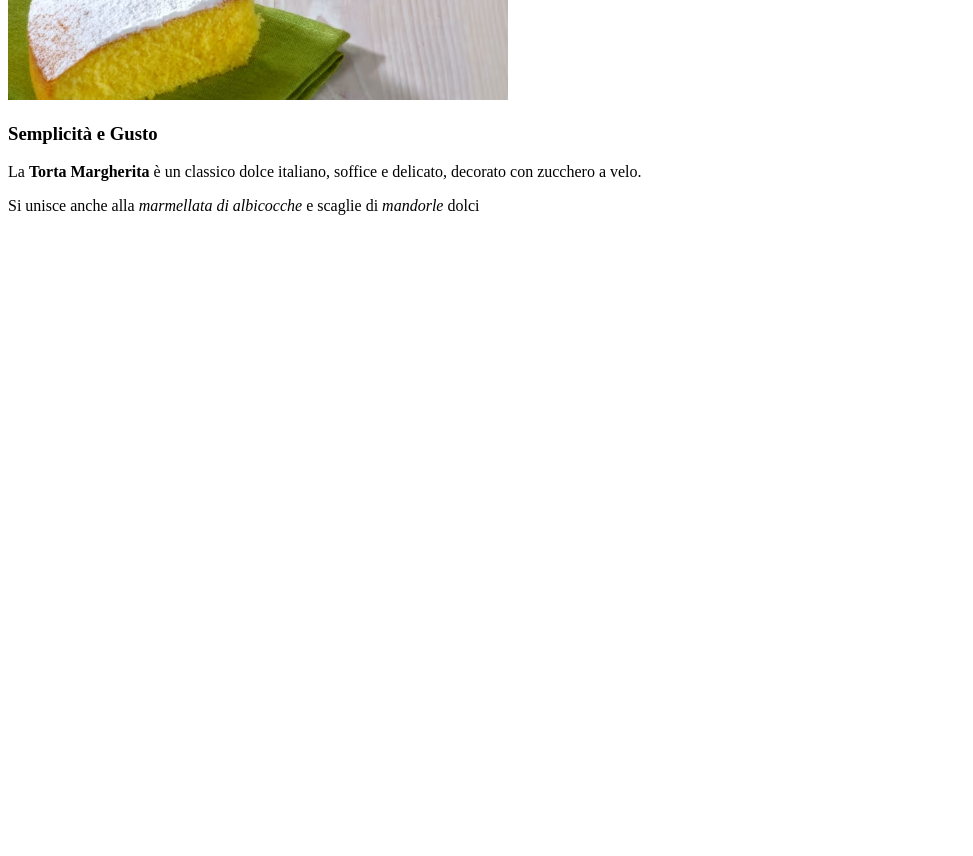
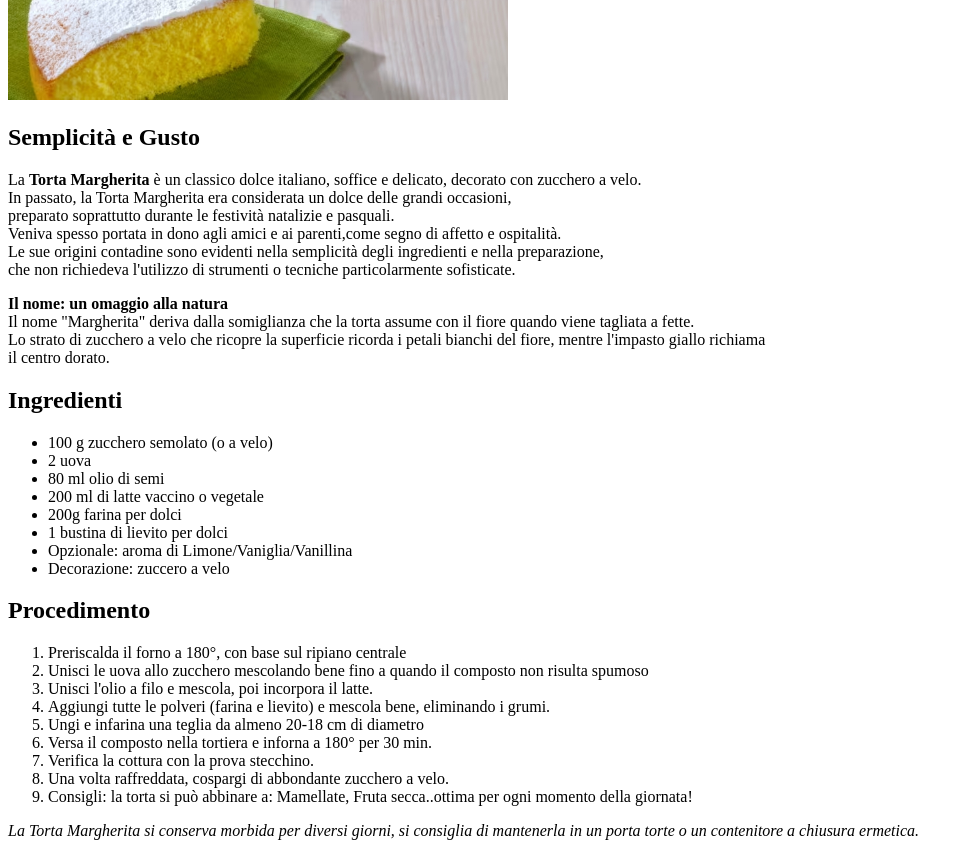
Before and after one commit to DenyDesu/odin-recipes, a plain HTML site: page recipes/torta.html in a window 1280 px wide. Shown: the part 380-1236 px from the top of the page, without its empty margins (0-973 px from the left). Before the commit the page ends 800 px from the top, so only its background shows below. Drawn offline with Linux system fonts and the light colour scheme.

Commit message:
Cosa: Inserita sezione Ingredienti e Procedimento
Why:Ripasso Liste <ul> e <ol>

```diff
--- a/recipes/torta.html
+++ b/recipes/torta.html
@@ -1,16 +1,52 @@
 <!DOCTYPE html>
-<html lang="en">
+<html lang="it">
 <head>
     <meta charset="UTF-8">
     <meta name="viewport" content="width=device-width, initial-scale=1.0">
     <title>Torta Margherita</title>
 </head>
 <body>
-    <h1>Torta Margherita</h1>
-    <img src="./images/torta_margherita.jpg" width="500px" height="400px">
-    <h3>Semplicità e Gusto</h3>
+<h1>Torta Margherita</h1>
+    <img src="./images/torta_margherita.jpg" alt="Torta margherita" width="500px" height="400px">
+
+<h2>Semplicità e Gusto</h2>
     <p>La <strong>Torta Margherita</strong> è un classico dolce italiano,
-        soffice e delicato, decorato con zucchero a velo.</p>
-    <p>Si unisce anche alla <em>marmellata di albicocche</em> e scaglie di <em>mandorle</em> dolci</p>
+        soffice e delicato, decorato con zucchero a velo.<br>
+        In passato, la Torta Margherita era considerata un dolce delle grandi occasioni,<br>
+        preparato soprattutto durante le festività natalizie e pasquali.<br>
+        Veniva spesso portata in dono agli amici e ai parenti,come segno di affetto e ospitalità.<br>
+        Le sue origini contadine sono evidenti nella semplicità degli ingredienti e nella preparazione,<br>
+        che non richiedeva l'utilizzo di strumenti o tecniche particolarmente sofisticate.</p>
+    <p><b>Il nome: un omaggio alla natura</b><br>
+        Il nome "Margherita" deriva dalla somiglianza che la torta assume con il fiore quando viene tagliata a fette.<br>
+        Lo strato di zucchero a velo che ricopre la superficie ricorda i petali bianchi del fiore, mentre l'impasto giallo richiama<br>
+        il centro dorato.</p>
+
+<h2>Ingredienti</h2>
+<ul>
+    <li>100 g zucchero semolato (o a velo)</li>
+    <li>2 uova</li>
+    <li>80 ml olio di semi</li>
+    <li>200 ml di latte vaccino o vegetale</li>
+    <li>200g farina per dolci</li>
+    <li>1 bustina di lievito per dolci</li>
+    <li>Opzionale: aroma di Limone/Vaniglia/Vanillina</li>
+    <li>Decorazione: zuccero a velo</li>
+</ul>
+
+<h2>Procedimento</h2>
+<ol>
+    <li>Preriscalda il forno a 180°, con base sul ripiano centrale</li>
+    <li>Unisci le uova allo zucchero mescolando bene fino a quando il composto non risulta spumoso</li>
+    <li>Unisci l'olio a filo e mescola, poi incorpora il latte.</li>
+    <li>Aggiungi tutte le polveri (farina e lievito) e mescola bene, eliminando i grumi.</li>
+    <li>Ungi e infarina una teglia da almeno 20-18 cm di diametro</li>
+    <li>Versa il composto nella tortiera e inforna a 180° per 30 min.</li>
+    <li>Verifica la cottura con la prova stecchino.</li>
+    <li>Una volta raffreddata, cospargi di abbondante zucchero a velo.</li>
+    <li>Consigli: la torta si può abbinare a: Mamellate, Fruta secca..ottima per ogni momento della giornata!</li>
+</ol>
+<p><em>La Torta Margherita si conserva morbida per diversi giorni,
+    si consiglia di mantenerla in un porta torte o un contenitore a chiusura ermetica.</em></p>
 </body>
 </html>
```
